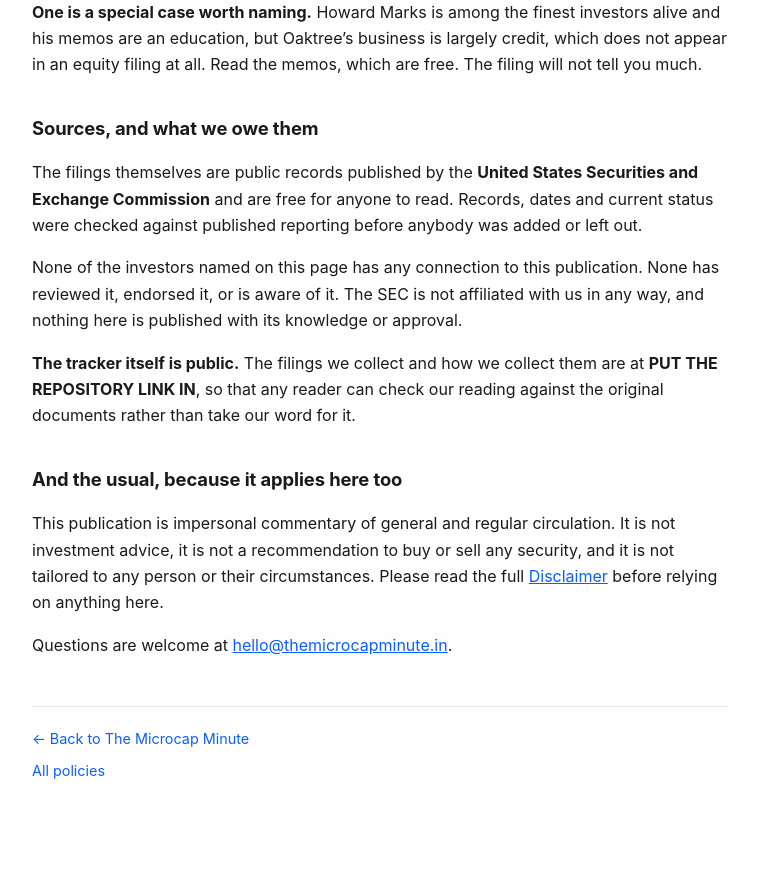
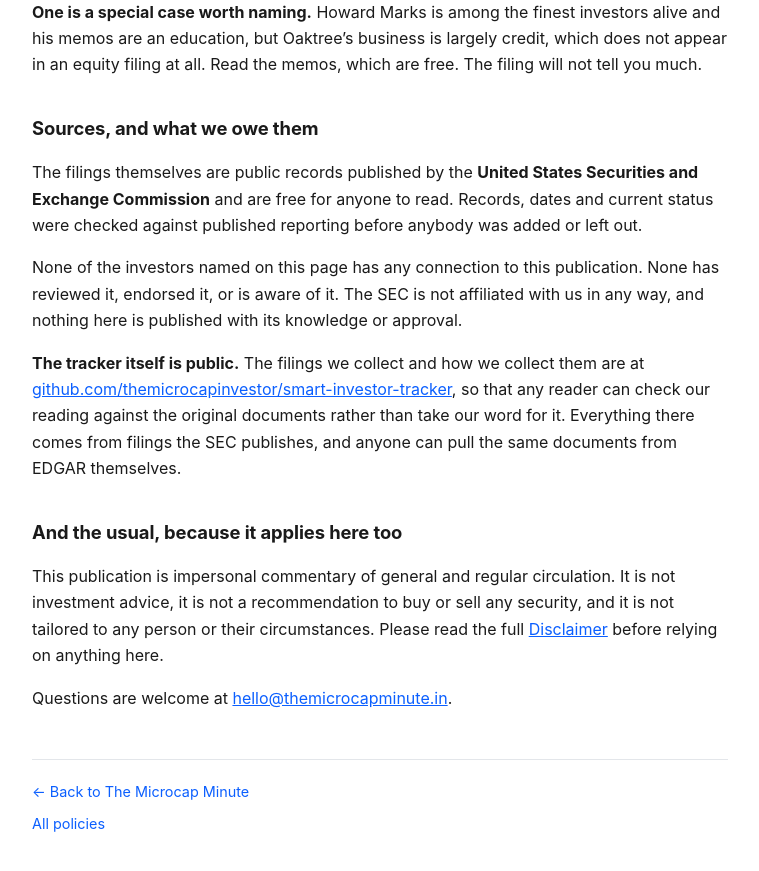
Before and after one commit to themicrocapinvestor/MM-Policies, a Jekyll site: the page built from tracker.md, in a window 1280 px wide and 900 px high, scrolled down 4857 px. Shown: the top 871 px of the window, without its empty margins (260-1019 px from the left). Built offline with Jekyll 4.4.1, drawn with Linux system fonts in a browser that asks for light colours; before the commit the page ends 5704 px from its top, so only the background shows below that.

Commit message:
Tracker: the repository link goes in
github.com/themicrocapinvestor/smart-investor-tracker, checked public and
carrying content before it was linked. A live page pointing at a 404 would have
been worse than the placeholder it replaces.

Adds one sentence with it: everything in the repository comes from filings the
SEC publishes, and anyone can pull the same documents from EDGAR themselves.
That is what turns the claim from trust us into check us, which is the only
reason the link is on the page at all.

No placeholders remain anywhere on the site.

```diff
--- a/tracker.md
+++ b/tracker.md
@@ -207,8 +207,10 @@ reviewed it, endorsed it, or is aware of it. The SEC is not affiliated with us i
 and nothing here is published with its knowledge or approval.
 
 **The tracker itself is public.** The filings we collect and how we collect them are at
-**PUT THE REPOSITORY LINK IN**, so that any reader can check our reading against the
-original documents rather than take our word for it.
+[github.com/themicrocapinvestor/smart-investor-tracker](https://github.com/themicrocapinvestor/smart-investor-tracker),
+so that any reader can check our reading against the original documents rather than take
+our word for it. Everything there comes from filings the SEC publishes, and anyone can
+pull the same documents from EDGAR themselves.
 
 ## And the usual, because it applies here too
 
```
